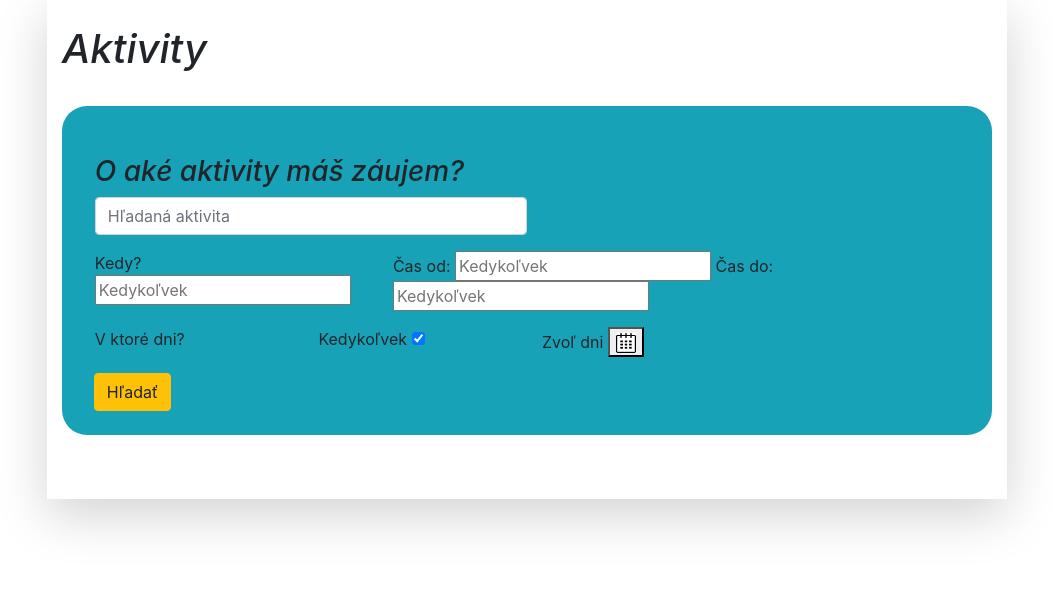
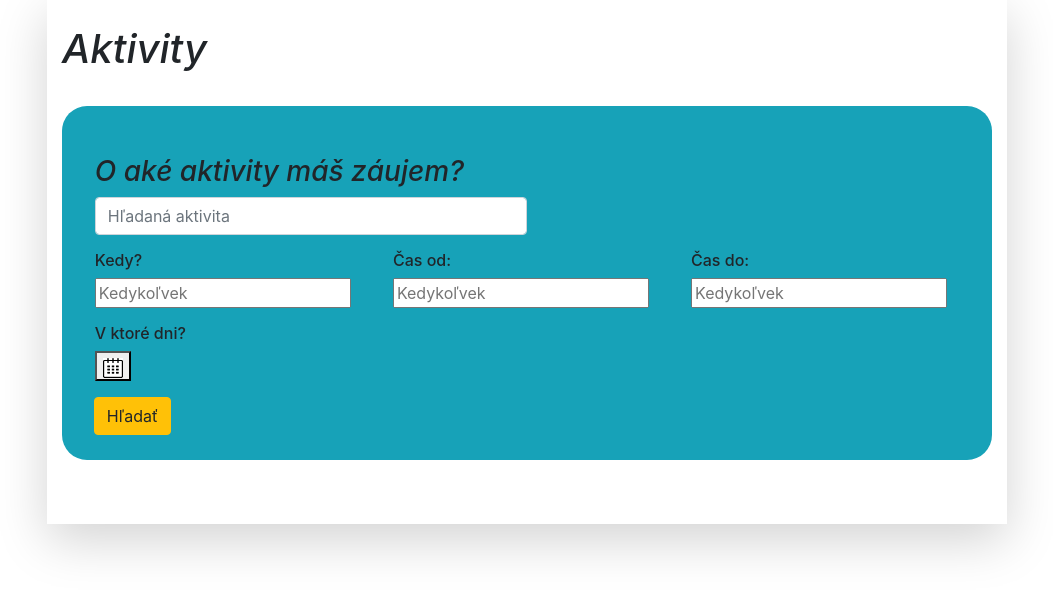
Before and after one commit to KosoScythe/internatnyportal, a PHP site: page /aktivity.html in a window 1280 px wide. Shown: the part 131-728 px from the top of the page, without its empty margins (113-1166 px from the left). Run offline with PHP 8.4, Linux system fonts and the light colour scheme; some libraries are stand-ins or nearby versions.

Commit message:
Úprava frontendu pre vyhľadávanie

```diff
--- a/aktivity.html
+++ b/aktivity.html
@@ -55,19 +55,20 @@
 
 						<div class="row" style="margin-top:1em;">
 							<div class="col-4">
-								Kedy?
+								<h6>Kedy?</h6>
 								<input type="text" id="datepicker" placeholder="Kedykoľvek"/>
 							</div>
-							<div class="col">
-								Čas od:
+							<div class="col-4">
+								<h6>Čas od:</h6>
 								<input type="text" class="timepicker" id="timepicker" placeholder="Kedykoľvek"/>
 								<script>
 									$(document).ready(function(){
 										$('input.timepicker').timepicker({ timeFormat: 'HH:mm' });
 									});
 								</script>
-
-								Čas do:
+							</div>
+							<div class="col-4">
+								<h6>Čas do:</h6>
 								<input type="text" class="timepicker" id="timepicker2" placeholder="Kedykoľvek"/>
 								<script>
 									$(document).ready(function(){
@@ -78,18 +79,8 @@
 						</div>
 
 						<div class="row" style="margin-top:1em;">
-
-							<div class="col-3">
-								V ktoré dni?
-							</div>
-
-							<div class="col-3">
-								Kedykoľvek
-								<input type="checkbox" id="den-kedykolvek" checked="checked" value="0">
-							</div>
-
 							<div id="zvol_dni" class="col-6">
-								Zvoľ dni
+								<h6>V ktoré dni?</h6>
 								<button id="btn-zvol_dni" onclick="zvolDni(this.parentElement.id)"><img src="img/kalendarik.png"></button>
 							</div>
 						</div>
--- a/css.css
+++ b/css.css
@@ -136,3 +136,7 @@ form {
   padding: 3vh 3vh 2vh 3vh;
   border-radius: 25px;
 }
+
+.boxy {
+  padding-right: 1vw;
+}
--- a/scripts.js
+++ b/scripts.js
@@ -652,7 +652,7 @@ function zvolDni(id){
 	pole = ["PO","UT","ST","ŠT","PI","SO","NE"];
 	values = ["pon","uto","str","stv","pia","sob", "ned"];
 	for (i = 0; i < 7; i++){
-		r += pole[i]+"<input type='checkbox' id='den-"+pole[i]+"' value='"+ values[i] + "'>";
+		r += "<b>" + pole[i] + "</b> "+"<input class='boxy' type='checkbox' id='den-"+pole[i]+"' value='"+ values[i] + "' >";
 	}
 	document.getElementById(id).innerHTML = r;
 }
```
